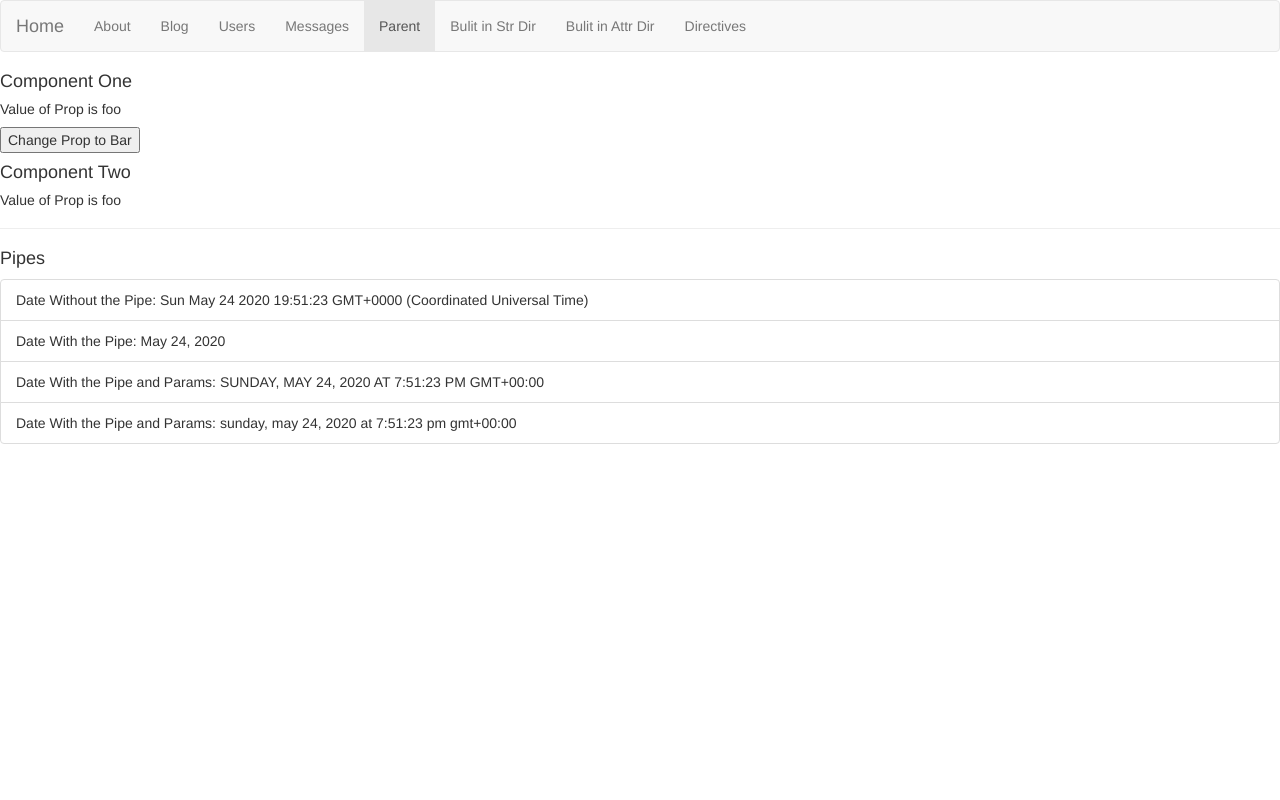
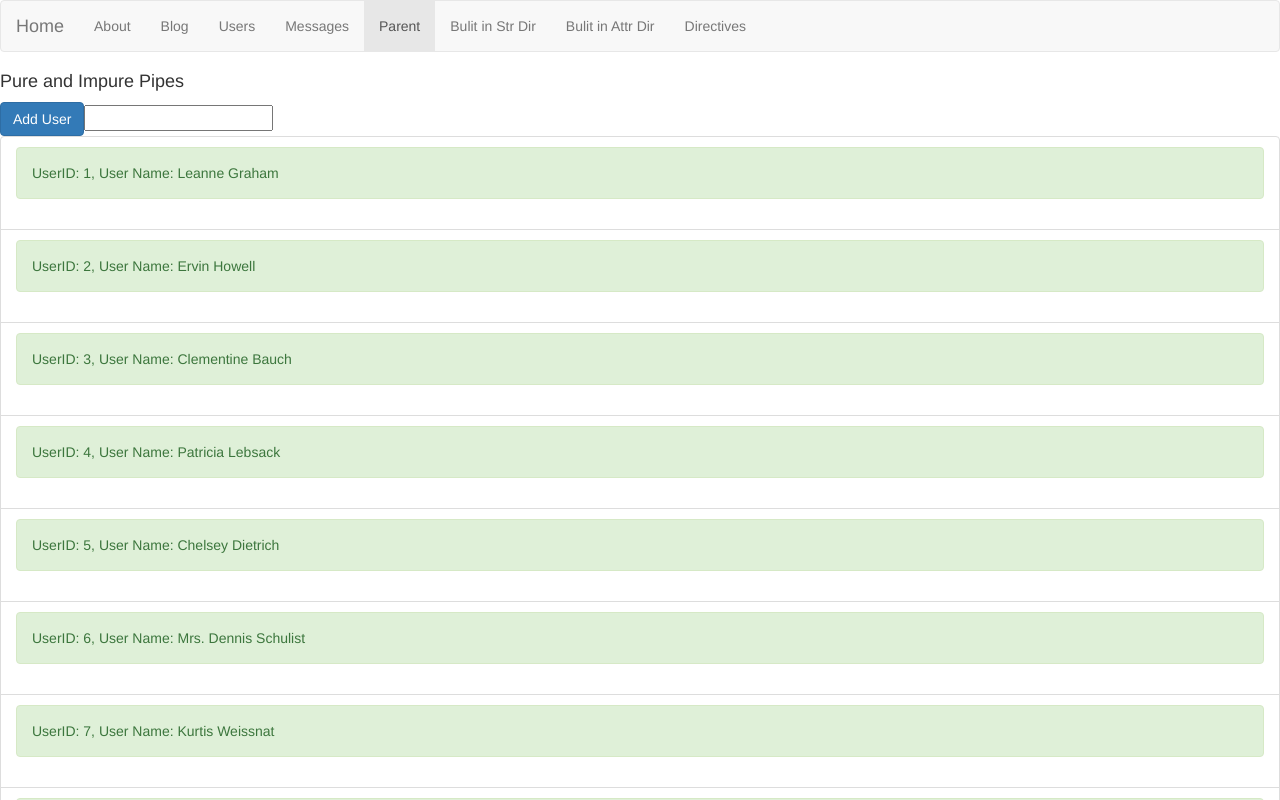
Before and after one commit to MrTato/Angular-9-Masterclass-with-TypeScript-Firebase-Material, an Angular app in the folder MYFIRSTANGULARSAPP/: page /parent in a window 1280 px wide. Shown: the top 800 px of the page. Built offline with nearby package versions, Linux system fonts and the light colour scheme.

Commit message:
72. Pure and Impure Pipes in Angular

```diff
--- a/MYFIRSTANGULARSAPP/src/app/app.module.ts
+++ b/MYFIRSTANGULARSAPP/src/app/app.module.ts
@@ -27,6 +27,7 @@ import { ChangeCaseDirective } from './directives/change-case/change-case.direct
 import { DirectiveHostComponent } from './components/directive-host/directive-host.component';
 import { UnlessDirective } from './directives/unless/unless.directive';
 import { AppendorPipe } from './pipes/appendor/appendor.pipe';
+import { FilterPipe } from './pipes/filter/filter.pipe';
 
 @NgModule({
   declarations: [
@@ -51,6 +52,7 @@ import { AppendorPipe } from './pipes/appendor/appendor.pipe';
     DirectiveHostComponent,
     UnlessDirective,
     AppendorPipe,
+    FilterPipe,
   ],
   imports: [
     BrowserModule,
--- a/MYFIRSTANGULARSAPP/src/app/components/parent/parent.component.html
+++ b/MYFIRSTANGULARSAPP/src/app/components/parent/parent.component.html
@@ -1,4 +1,4 @@
-<app-one></app-one>
+<!-- <app-one></app-one>
 <app-two></app-two>
 
 <hr>
@@ -12,3 +12,19 @@
   <li class="list-group-item">Date With the Pipe and Params: {{ this.dateToday | date: 'full' | uppercase }}</li>
   <li class="list-group-item">Date With the Pipe and Params: {{ this.dateToday | date: 'full' | lowercase  }}</li>
 </ul>
+
+ <hr> -->
+
+ <h4>
+   Pure and Impure Pipes
+ </h4>
+
+ <button class="btn btn-primary" (click)="addUser()">Add User</button>
+
+ <input type="text" [(ngModel)]="filterIdType">
+
+ <ul class="list-group">
+   <li class="list-group-item" *ngFor="let user of users | filter: filterIdType">
+     <div class="alert alert-success" role="alert">UserID: {{ user.id }}, User Name: {{ user.name }}</div>
+   </li>
+ </ul>
--- a/MYFIRSTANGULARSAPP/src/app/components/parent/parent.component.ts
+++ b/MYFIRSTANGULARSAPP/src/app/components/parent/parent.component.ts
@@ -1,4 +1,6 @@
+import { UserService } from './../../services/user/user.service';
 import { Component, OnInit } from '@angular/core';
+import { IUser } from 'src/app/interfaces/user';
 
 @Component({
   selector: 'app-parent',
@@ -8,6 +10,8 @@ import { Component, OnInit } from '@angular/core';
 export class ParentComponent implements OnInit {
 
   dateToday: Date;
+  users: IUser[];
+  filterIdType: string = '';
   // user: { name: string } = { name: `Jacob` };
 
   // changeProperty() {
@@ -17,8 +21,18 @@ export class ParentComponent implements OnInit {
   // changeObject() {
   //   this.user = { name: `Tom`};
   // }
+  constructor(private userService: UserService) {}
 
   ngOnInit(): void {
     this.dateToday = new Date();
+    this.users = this.userService.getUsers();
+  }
+
+  addUser() {
+    this.userService.addUser({
+      id: this.users.length + 2,
+      name: 'Jacob Riglin',
+      email: 'jacob@domain.com'
+    })
   }
 }
--- /dev/null
+++ b/MYFIRSTANGULARSAPP/src/app/pipes/filter/filter.pipe.ts
@@ -0,0 +1,22 @@
+import { IUser } from './../../interfaces/user';
+import { Pipe, PipeTransform } from '@angular/core';
+
+/**
+ * Unless the pipe is specified to be impure, new added users will not be recompiled to be filtered into the pipe
+ * Thefore, new users will not be shown until the page is refreshed, if using this as a pure pipe
+ */
+@Pipe({
+  name: 'filter',
+  pure: false
+})
+export class FilterPipe implements PipeTransform {
+
+  transform(input: IUser[], filterIdType: string): IUser[] {
+    if (filterIdType === '') {
+      return input;
+    } else {
+      return filterIdType === 'odd' ? input.filter(user => user.id % 2 !== 0) : input.filter(user => user.id % 2 === 0);
+    }
+  }
+
+}
--- a/MYFIRSTANGULARSAPP/src/app/services/user/user.service.ts
+++ b/MYFIRSTANGULARSAPP/src/app/services/user/user.service.ts
@@ -73,6 +73,10 @@ export class UserService {
     return this._prop;
   }
 
+  addUser(user: IUser) {
+    this._users.push(user);
+  }
+
   setProp(prop: string) {
     this._prop = prop;
     this.propChanged.next(this._prop);
```
Also changed, not shown: 1 other file (tests, documents, lock files or other folders).
